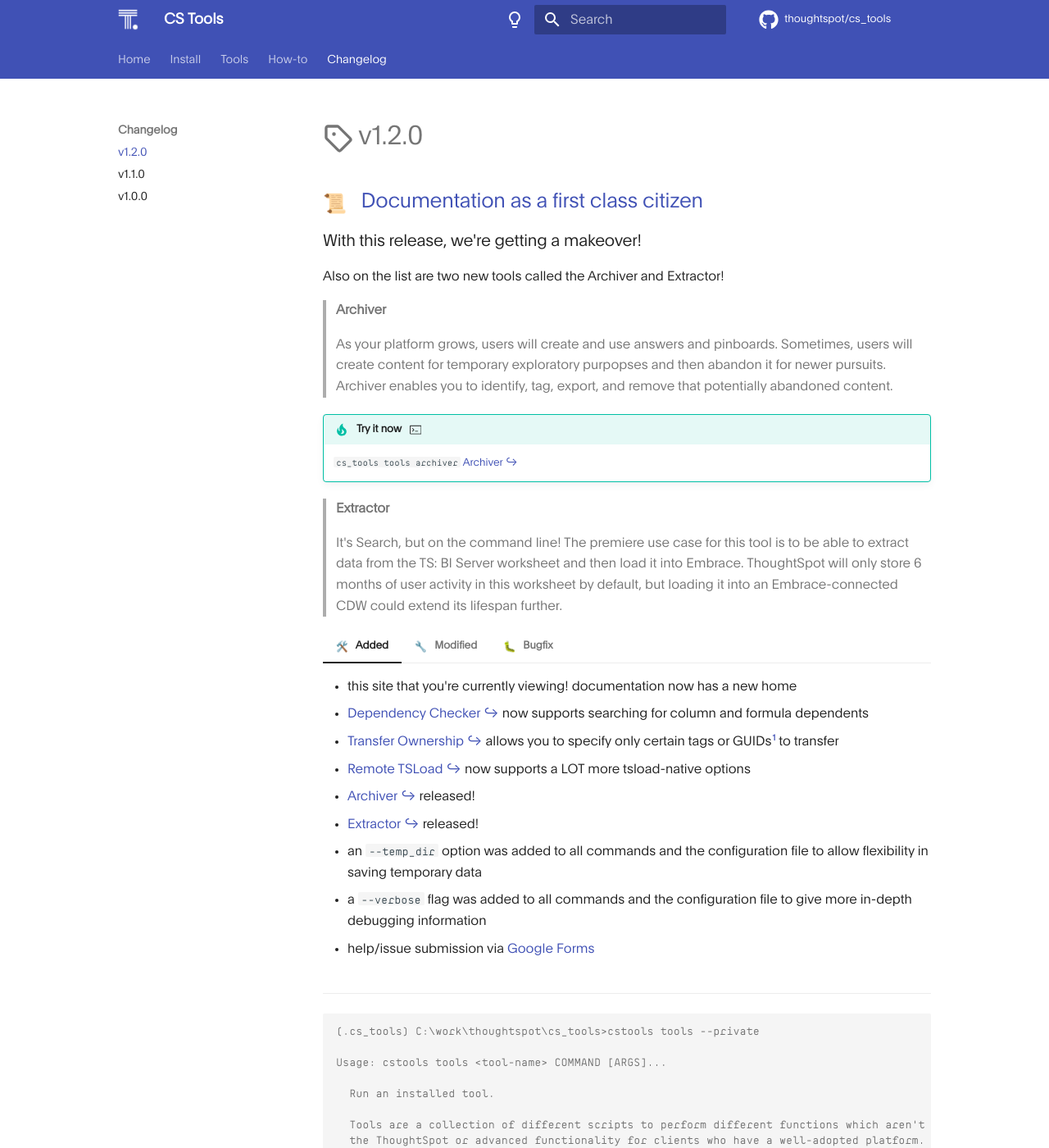
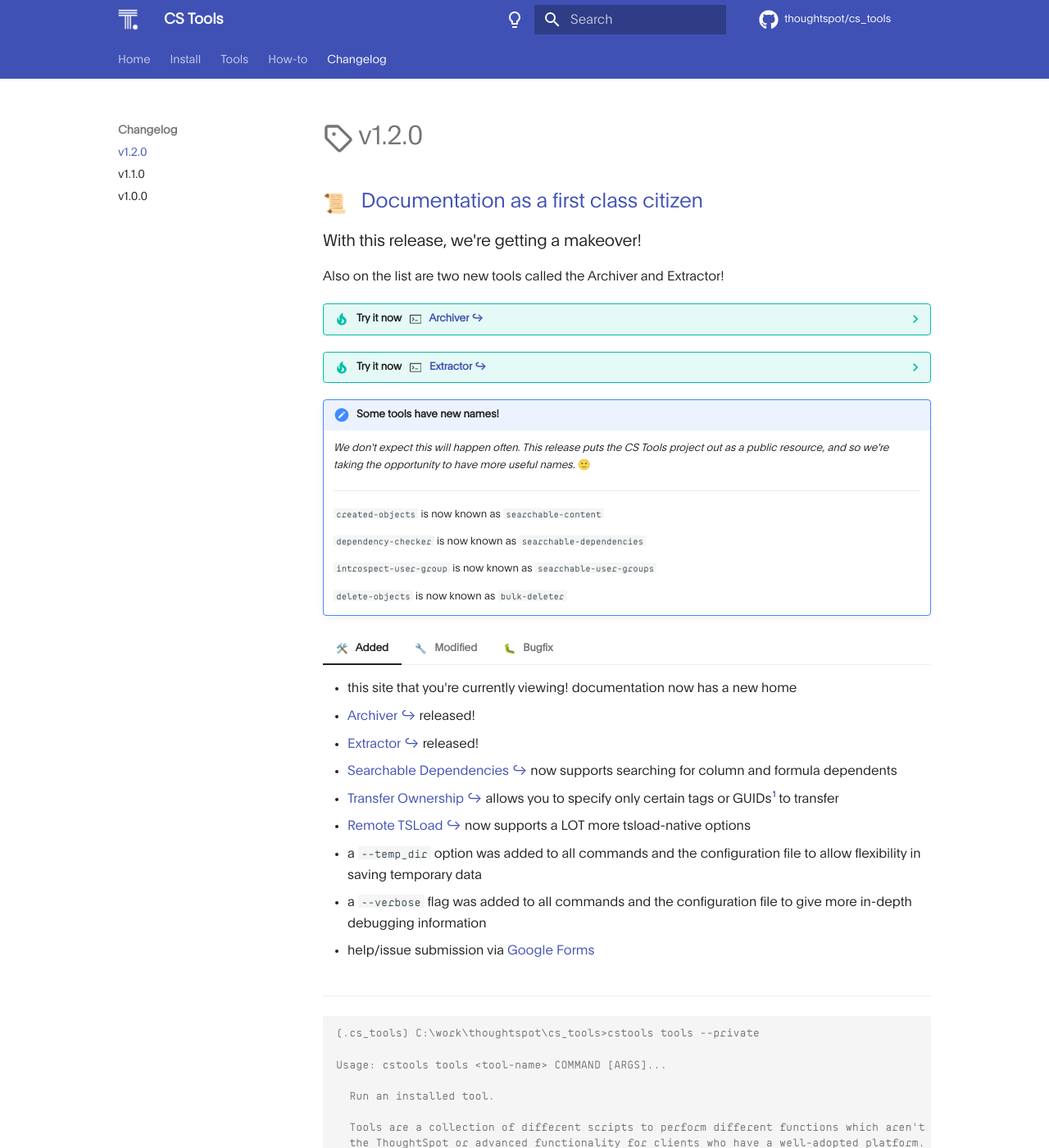
Before and after one commit to thoughtspot/cs_tools, an MkDocs documentation site: the page built from docs/changelog/1.2.0.md, in a window 1280 px wide and 1400 px high. Shown: the whole window at 82% size. Built offline with MkDocs 1.6.1 and Material for MkDocs 9.7.7, drawn with Linux system fonts in a browser that asks for light colours; emoji names are drawn with the system emoji font; some web fonts are replaced; comment, search, counter and statistics services are not loaded.

Commit message:
📜 docs cleanup

```diff
--- a/docs/changelog/1.2.0.md
+++ b/docs/changelog/1.2.0.md
@@ -10,36 +10,55 @@
 
 Also on the list are two new tools called the Archiver and Extractor!
 
-> __Archiver__
+??? tip "Try it now &nbsp; :octicons-terminal-24: &nbsp; [Archiver][docs-archiver]{ .internal-link }"
 
-> As your platform grows, users will create and use answers and pinboards. Sometimes, users will
-  create content for temporary exploratory purpopses and then abandon it for newer pursuits. Archiver
-  enables you to identify, tag, export, and remove that potentially abandoned content.
+    `cs_tools tools archiver`
 
-!!! tip "Try it now &nbsp; :octicons-terminal-24:"
-    `cs_tools tools archiver` [Archiver][docs-archiver]{ .internal-link }
+    *As your platform grows, users will create and use answers and pinboards. Sometimes, users will
+    create content for temporary exploratory purpopses and then abandon it for newer pursuits. Archiver
+    enables you to identify, tag, export, and remove that potentially abandoned content.*
 
-> __Extractor__
+??? tip "Try it now &nbsp; :octicons-terminal-24: &nbsp; [Extractor][docs-extractor]{ .internal-link }"
 
-> It's Search, but on the command line! The premiere use case for this tool is to be able to extract
-  data from the TS: BI Server worksheet and then load it into Embrace. ThoughtSpot will only store 6
-  months of user activity in this worksheet by default, but loading it into an Embrace-connected CDW
-  could extend its lifespan further.
+    `cs_tools tools extractor`
 
+    *It's Search, but on the command line! The premiere use case for this tool is to be able to extract
+    data from the TS: BI Server worksheet and then load it into Embrace. ThoughtSpot will only store 6
+    months of user activity in this worksheet by default, but loading it into an Embrace-connected CDW
+    could extend its lifespan further.*
+
+!!! attention "Some tools have new names!"
+    *We don't expect this will happen often. This release puts the CS Tools project out as a public
+    resource, and so we're taking the opportunity to have more useful names.* 🙂
+
+    ---
+
+    `created-objects` is now known as `searchable-content`
+
+    `dependency-checker` is now known as `searchable-dependencies`
+
+    `introspect-user-group` is now known as `searchable-user-groups`
+
+    `delete-objects` is now known as `bulk-deleter`
 
 === ":hammer_and_wrench: &nbsp; Added"
     - this site that you're currently viewing! documentation now has a new home
-    - [Dependency Checker][docs-depchecker]{ .internal-link } now supports searching for column and formula dependents
+    - [Archiver][docs-archiver]{ .internal-link } released!
+    - [Extractor][docs-extractor]{ .internal-link } released!
+    - [Searchable Dependencies][docs-search-deps]{ .internal-link } now supports searching for column and formula dependents
     - [Transfer Ownership][docs-transfer-owner]{ .internal-link } allows you to specify only certain tags or GUIDs[^1] to transfer
     - [Remote TSLoad][docs-rtsload]{ .internal-link } now supports a LOT more tsload-native options
-    - [Archiver][docs-archiver]{ .internal-link } released!
-    - [Extractor][docs-extractor]{ .internal-link } released!
-    - an `--temp_dir` option was added to all commands and the configuration file to allow flexibility in saving temporary data
+    - a `--temp_dir` option was added to all commands and the configuration file to allow flexibility in saving temporary data
     - a `--verbose` flag was added to all commands and the configuration file to give more in-depth debugging information
     - help/issue submission via [Google Forms][help]
 
 === ":wrench: &nbsp; Modified"
-    - all tools which offered downloadable TML files will now prefer to offer a SpotApp instead
+    - __Created Objects__ is now known as [__Searchable Content__][docs-search-content]
+    - __Dependency Checker__ is now known as [__Searchable Dependencies__][docs-search-deps]
+    - __Introspect User Group__ is now known as [__Searchable User & Groups__][docs-search-ugs]
+    - __Delete Objects__ is now known as [__Bulk Deleter__][docs-bulk_del]
+    - tools which offered downloadable TML files will now prefer to offer a SpotApp instead
+    - commands which offer an export to file or directory will now specify which in the option's documentation
     - logging now properly propagates past transient status text
     - logging should now capture the command issued along with details about the environment and config-user
 
@@ -47,7 +66,7 @@
     - tsload service now __ACTUALLY__ handle reroutes from the ETL server load balancer
     - logging now properly handles special characters
     - a pesky "missing permissions" bug which would fail fantastically for no reason
-    - `config modify` no longer reverts flag values (--disable_ssl, --disable_sso, --verbose)
+    - `config modify` no longer reverts flag values (`--disable_ssl`, `--disable_sso`, `--verbose`)
 
 ---
 
@@ -88,7 +107,10 @@
 [gh-release]: https://github.com/thoughtspot/cs_tools/releases/tag/v1.2.0
 [contrib-boonhapus]: https://github.com/boonhapus
 [docs-upgrade]: ../../how-to/install-upgrade-cs-tools
-[docs-depchecker]: ../../cs-tools/dependency-checker
+[docs-search-content]: ../../cs-tools/searchable-content
+[docs-search-deps]: ../../cs-tools/searchable-dependencies
+[docs-search-ugs]: ../../cs-tools/searchable-user-groups
+[docs-bulk_del]: ../../cs-tools/bulker-deleter
 [docs-transfer-owner]: ../../cs-tools/transfer-ownership
 [docs-rtsload]: ../../cs-tools/rtsload
 [docs-archiver]: ../../cs-tools/archiver
```
Also changed, not shown: docs/changelog/1.1.0.md (+14 -11 lines), docs/how-to/configuration-file.md (+11 -11 lines).
